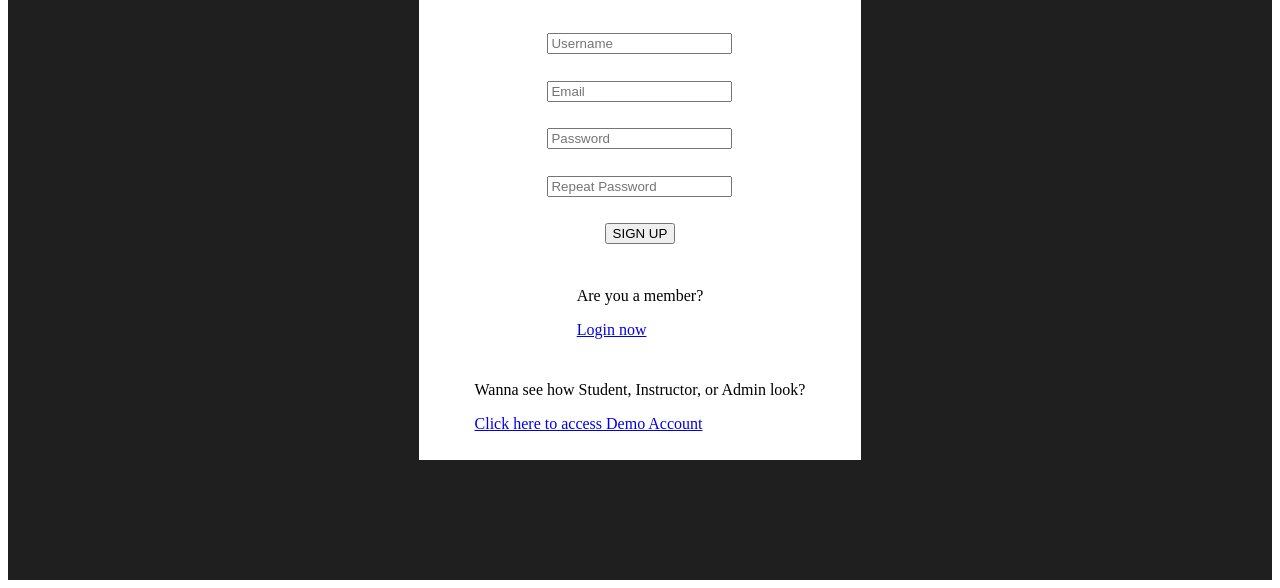
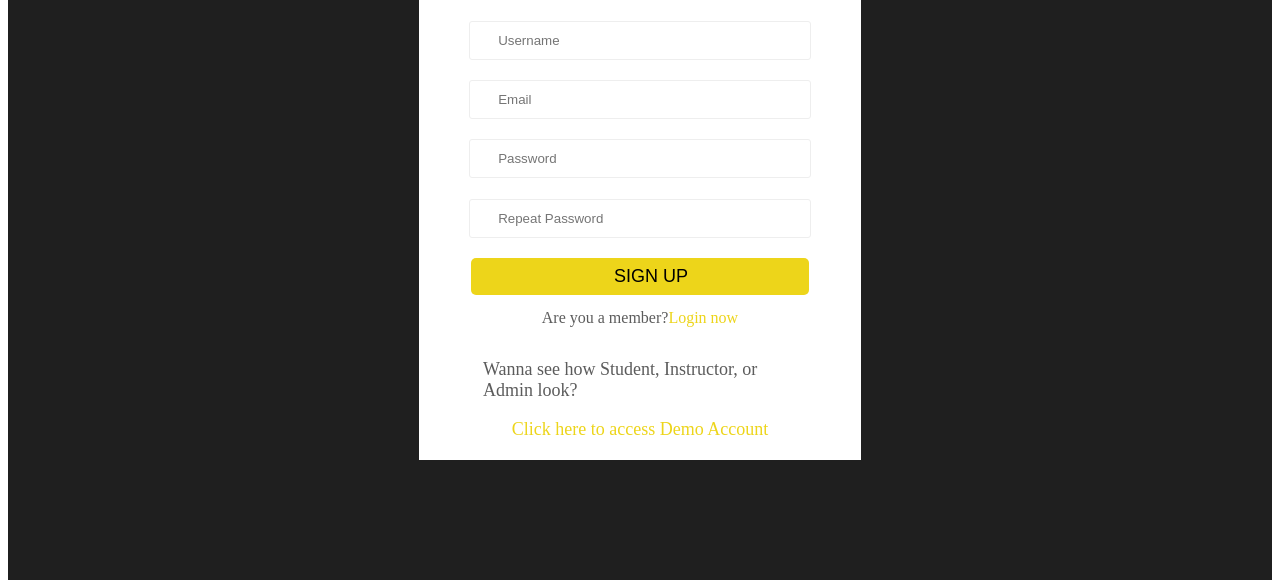
Before and after one commit to Afsanehaa/Coursera, a website: page modal.html in a window 1280 px wide. Shown: the part 228-816 px from the top of the page. Drawn offline with Linux system fonts and the light colour scheme.

Commit message:
register -part 2

```diff
--- a/css/test.css
+++ b/css/test.css
@@ -20,3 +20,51 @@
     align-items: center;
     justify-content: space-evenly;
 }
+input,button{
+    width: 70%;
+    height: 35px;
+    border: 0.5px solid #eee;
+    border-radius: 3px;
+    padding-left: 28px;
+}
+
+.registerForm__signUpbtn{
+width: 76.5%;
+height: 37px;
+background-color: rgb(237, 213, 26);
+border: none;
+border-radius: 5px;
+color: black;
+font-size: large;
+}
+.registerForm__login-box{
+display: flex;
+align-items: center;
+justify-content: center;
+height: 5px;
+padding: 0;
+width: 71%;
+}
+a{
+  text-decoration: none;
+  color: rgb(237, 213, 26);
+
+}
+.registerForm__login-parag{
+color: #5c5c5c;
+}
+
+.registerForm__demo-box{
+width: 71%;
+display:flex;
+flex-direction: column;
+align-items: center;
+}
+.registerForm__demo-parag{
+    color: #5c5c5c;
+    font-size: 18px;
+
+}
+.registerForm__demo-link{
+font-size: 18px;
+}
```
